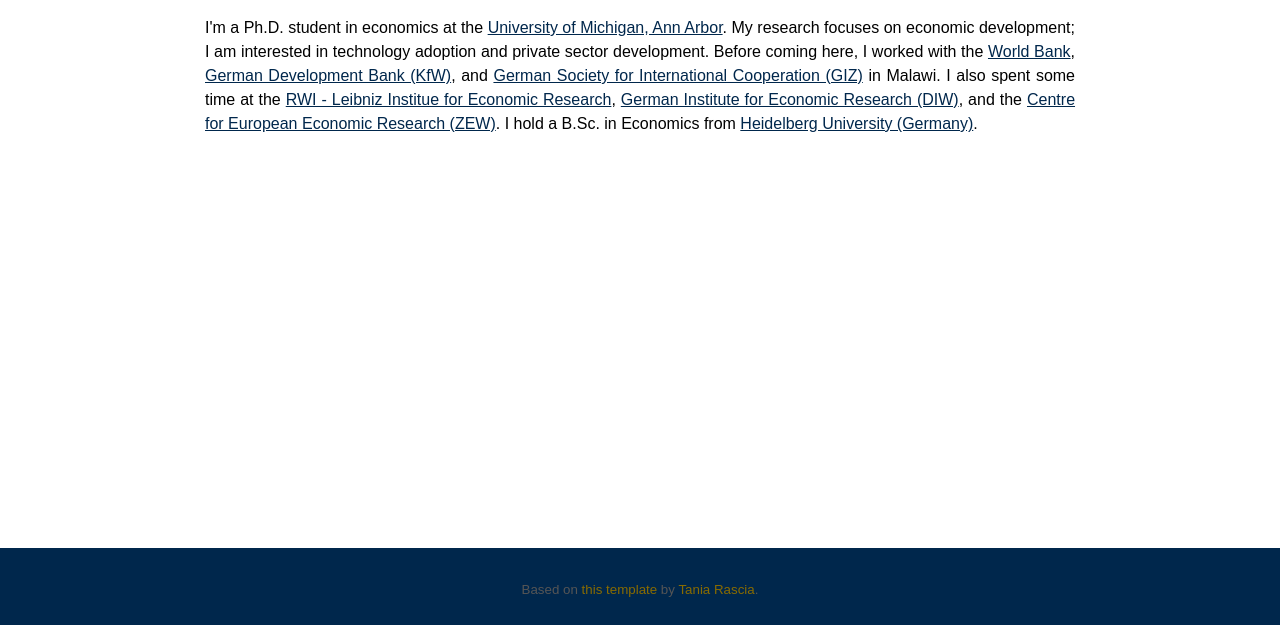
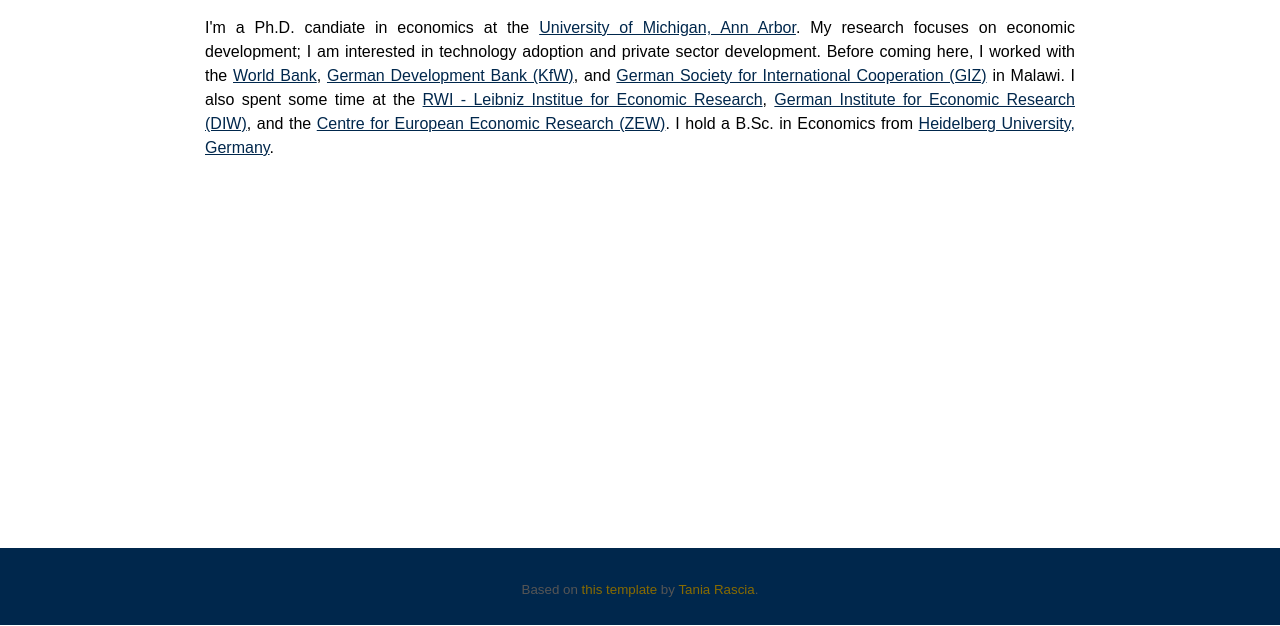
Before and after one commit to maxhuppertz/maxhuppertz.github.io, a Jekyll site: the page built from index.html, in a window 1280 px wide, cut to the strip 274-900 px from the top of the page. Built offline with Jekyll 4.4.1, drawn with Linux system fonts in a browser that asks for light colours; nearby versions of some CDN libraries.

Commit message:
Updated candidacy status

```diff
--- a/index.html
+++ b/index.html
@@ -2,6 +2,6 @@
 layout: home
 ---
 
-<p align="justify">I'm a Ph.D. student in economics at the <a href="https://lsa.umich.edu/econ">University of Michigan, Ann Arbor</a>. My research focuses on economic development; I am interested in technology adoption and private sector development. Before coming here, I worked with the <a href="https://www.worldbank.org/">World Bank</a>, <a href="https://www.kfw-entwicklungsbank.de/International-financing/KfW-Entwicklungsbank/">German Development Bank (KfW)</a>, and <a href="https://www.giz.de/en/html/index.html">German Society for International Cooperation (GIZ)</a> in Malawi. I also spent some time at the <a href="http://en.rwi-essen.de/">RWI - Leibniz Institue for Economic Research</a>, <a href="https://www.diw.de/en">German Institute for Economic Research (DIW)</a>, and the <a href="http://www.zew.de/en/">Centre for European Economic Research (ZEW)</a>. I hold a B.Sc. in Economics from <a href="http://www.uni-heidelberg.de/fakultaeten/wiso/awi/index_en.html">Heidelberg University (Germany)</a>. </p>
+<p align="justify">I'm a Ph.D. candiate in economics at the <a href="https://lsa.umich.edu/econ">University of Michigan, Ann Arbor</a>. My research focuses on economic development; I am interested in technology adoption and private sector development. Before coming here, I worked with the <a href="https://www.worldbank.org/">World Bank</a>, <a href="https://www.kfw-entwicklungsbank.de/International-financing/KfW-Entwicklungsbank/">German Development Bank (KfW)</a>, and <a href="https://www.giz.de/en/html/index.html">German Society for International Cooperation (GIZ)</a> in Malawi. I also spent some time at the <a href="http://en.rwi-essen.de/">RWI - Leibniz Institue for Economic Research</a>, <a href="https://www.diw.de/en">German Institute for Economic Research (DIW)</a>, and the <a href="http://www.zew.de/en/">Centre for European Economic Research (ZEW)</a>. I hold a B.Sc. in Economics from <a href="http://www.uni-heidelberg.de/fakultaeten/wiso/awi/index_en.html">Heidelberg University, Germany</a>. </p>
 
 <!--- <p><center><iconlink> <a href="https://twitter.com/{{ site.twitter_username }}"> <i class="fa fa-twitter fa-2x"></i> </a> &ensp; <a href="https://github.com/{{ site.github_username }}"> <i class="fa fa-github fa-2x"></i> </a> &ensp; <a href="https://linkedin.com/in/{{ site.linkedin_username }}"> <i class="fa fa-linkedin fa-2x"></i> </a> &ensp; <a href="https://www.facebook.com/{{ site.facebook_username }}"> <i class="fa fa-facebook fa-2x"></i> </a> </iconlink></center></p> --->
```
